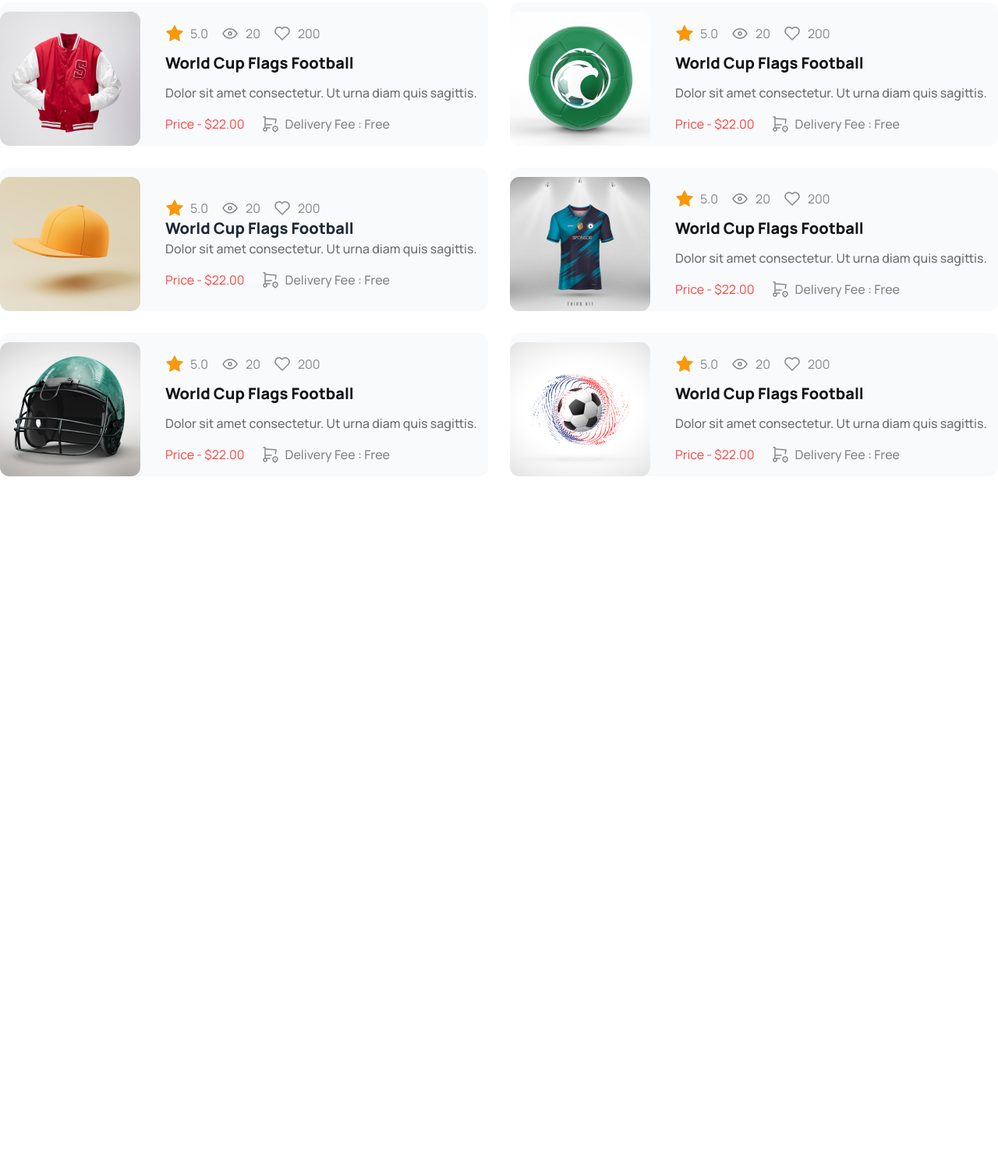
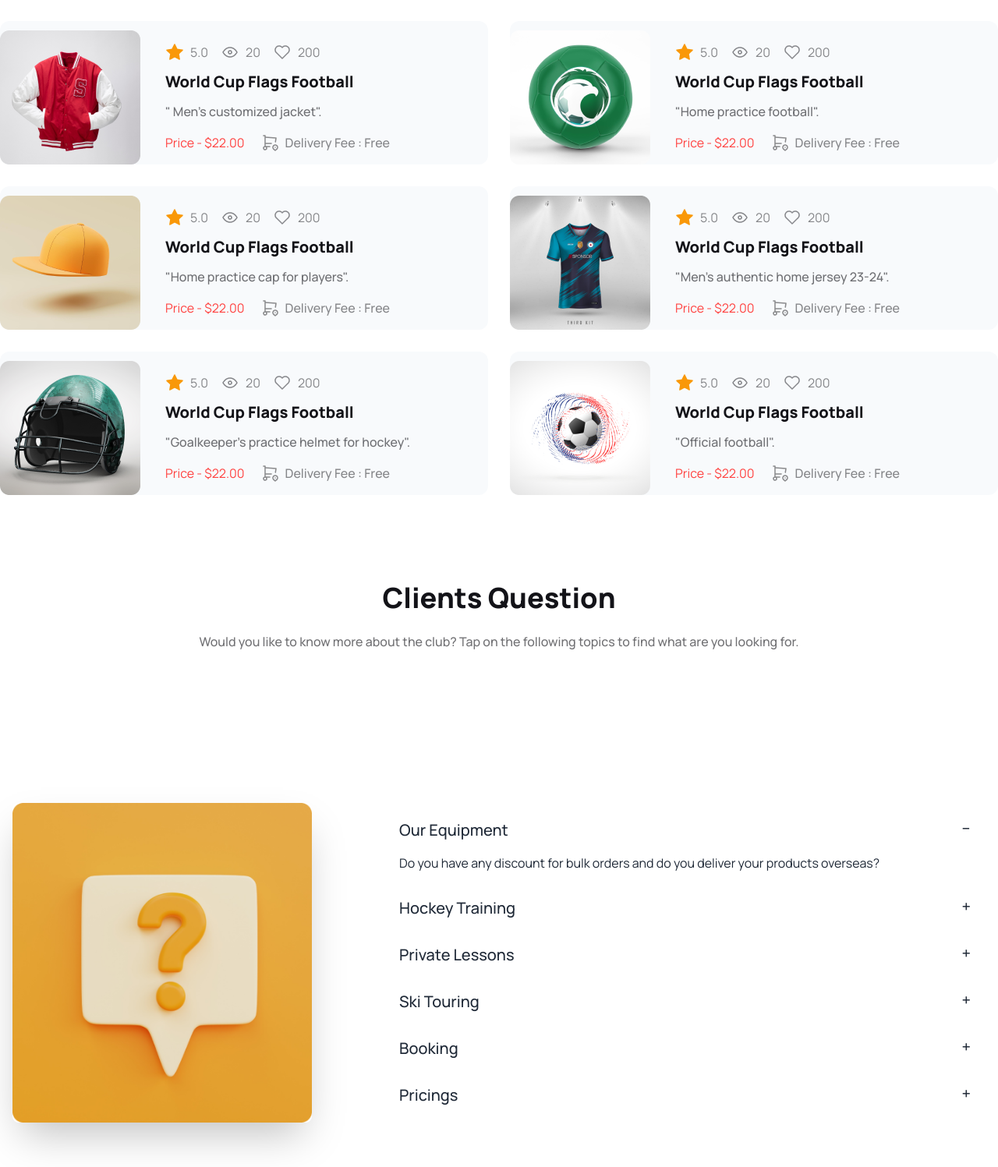
Before and after one commit to Tonmoy6657/Third-Assignment, a plain HTML site: page index.html in a window 1280 px wide. Shown: the part 2803-4300 px from the top of the page at 78% size. Before the commit the page ends 3414 px from the top, so only its background shows below. Drawn offline with nearby package versions, Linux system fonts and the light colour scheme.

Commit message:
client section completed

```diff
--- a/index.html
+++ b/index.html
@@ -189,7 +189,8 @@
                         style="background-image: url(./Images/3.png);">
                         <div class=" bg-opacity-60 text-white px-10 pt-36 flex flex-col justify-end items-start">
                             <h2 class="text-2xl font-extrabold mb-4">Teenager Program</h2>
-                            <p class="font-medium mb-6">Play hockey,meet new friends, foster your skills, participate in various tournaments & have a lot of fun . Flourish your juvenile period with us.</p>
+                            <p class="font-medium mb-6">Play hockey,meet new friends, foster your skills, participate in
+                                various tournaments & have a lot of fun . Flourish your juvenile period with us.</p>
                             <button class=" bg-primary-color px-6 py-3 text-white rounded-lg">Register Now!</button>
                         </div>
                     </div>
@@ -197,7 +198,10 @@
                         style="background-image: url(./Images/4.png);">
                         <div class=" bg-opacity-60 text-white px-10 pt-24 flex flex-col justify-end items-start">
                             <h2 class="text-2xl font-extrabold mb-4">Professional Program</h2>
-                            <p class="font-medium mb-6 lg:w-1/3">We provide impressive facilities combined with modern technology & traditional skills to ameliorate the abilities of every player who has ambition & passion for building up their career in hockey.Reach a high level of expertise in you desired field.</p>
+                            <p class="font-medium mb-6 lg:w-1/3">We provide impressive facilities combined with modern
+                                technology & traditional skills to ameliorate the abilities of every player who has
+                                ambition & passion for building up their career in hockey.Reach a high level of
+                                expertise in you desired field.</p>
                             <button class=" bg-primary-color px-6 py-3 text-white rounded-lg">Register Now!</button>
                         </div>
                     </div>
@@ -212,8 +216,9 @@
         <section>
             <div class=" mb-12 text-center">
                 <h2 class="text-4xl font-extrabold text-word-color">Our New Products</h2>
-                <p class="text-[#13131899] font-medium">Dit amet consectetur. Condimentum dignissim adipiscing aliquam
-                    turpis placerat dolor. Purus urna in sit nullam proin. </p>
+                <p class="text-[#13131899] font-medium ">Spend your money not only for purchasing exclusive products but also to take a piece of memory at your home.
+                    <br>
+                    Let's take a look on our new collections. </p>
             </div>
 
             <div class="grid lg:grid-cols-2 gap-10 lg:gap-7 ">
@@ -238,7 +243,7 @@
                             </div>
                         </div>
                         <h2 class="text-xl font-extrabold text-word-color lg:py-3">World Cup Flags Football</h2>
-                    <p class="text-[#13131899] font-medium mb-2 lg:mb-4">Dolor sit amet consectetur. Ut urna diam quis sagittis. </p>
+                        <p class="text-[#13131899] font-medium mb-2 lg:mb-4">" Men's customized jacket". </p>
                         <div class=" lg:flex gap-5">
                             <p class="text-primary-color">Price - $22.00</p>
                             <div class="flex gap-2 pb-4">
@@ -269,7 +274,7 @@
                             </div>
                         </div>
                         <h2 class="text-xl font-extrabold text-word-color lg:py-3">World Cup Flags Football</h2>
-                    <p class="text-[#13131899] font-medium mb-2 lg:mb-4">Dolor sit amet consectetur. Ut urna diam quis sagittis. </p>
+                        <p class="text-[#13131899] font-medium mb-2 lg:mb-4">"Home practice football". </p>
                         <div class="lg:flex gap-5">
                             <p class="text-primary-color">Price - $22.00</p>
                             <div class="flex gap-2 pb-4">
@@ -299,8 +304,8 @@
                                 <p class="text-[#13131880]">200</p>
                             </div>
                         </div>
-                    <h2 class="text-xl font-extrabold text-word-colorlg:py-3">World Cup Flags Football</h2>
-                    <p class="text-[#13131899] font-medium mb-2 lg:mb-4">Dolor sit amet consectetur. Ut urna diam quis sagittis. </p>
+                        <h2 class="text-xl font-extrabold text-word-color lg:py-3">World Cup Flags Football</h2>
+                        <p class="text-[#13131899] font-medium mb-2 lg:mb-4">"Home practice cap for players". </p>
                         <div class="lg:flex gap-5">
                             <p class="text-primary-color">Price - $22.00</p>
                             <div class="flex gap-2 pb-4">
@@ -331,7 +336,7 @@
                             </div>
                         </div>
                         <h2 class="text-xl font-extrabold text-word-color lg:py-3">World Cup Flags Football</h2>
-                    <p class="text-[#13131899] font-medium mb-2 lg:mb-4">Dolor sit amet consectetur. Ut urna diam quis sagittis. </p>
+                        <p class="text-[#13131899] font-medium mb-2 lg:mb-4">"Men's authentic home jersey 23-24". </p>
                         <div class="lg:flex gap-5">
                             <p class="text-primary-color">Price - $22.00</p>
                             <div class="flex gap-2 pb-4">
@@ -362,7 +367,7 @@
                             </div>
                         </div>
                         <h2 class="text-xl font-extrabold text-word-color lg:py-3">World Cup Flags Football</h2>
-                    <p class="text-[#13131899] font-medium mb-2 lg:mb-4">Dolor sit amet consectetur. Ut urna diam quis sagittis. </p>
+                        <p class="text-[#13131899] font-medium mb-2 lg:mb-4">"Goalkeeper's practice helmet for hockey". </p>
                         <div class="lg:flex gap-5">
                             <p class="text-primary-color">Price - $22.00</p>
                             <div class="flex gap-2 pb-4">
@@ -393,7 +398,7 @@
                             </div>
                         </div>
                         <h2 class="text-xl font-extrabold text-word-color lg:py-3">World Cup Flags Football</h2>
-                    <p class="text-[#13131899] font-medium mb-2 lg:mb-4">Dolor sit amet consectetur. Ut urna diam quis sagittis. </p>
+                        <p class="text-[#13131899] font-medium mb-2 lg:mb-4"> "Official football".</p>
                         <div class="lg:flex gap-5">
                             <p class="text-primary-color">Price - $22.00</p>
                             <div class="flex gap-2 pb-4">
@@ -405,6 +410,102 @@
                 </div>
             </div>
         </section>
+        <!-- New-product sections end -->
+
+        <!-- client question sections start -->
+
+        <section>
+
+            <div class="mt-28 text-center">
+                <h2 class="text-4xl font-extrabold text-word-color ">Clients Question</h2>
+                <p class="text-[#13131899] font-medium pt-6 ">Would you like to know more about the club? Tap on the following topics to find what are you looking for.</p>
+            </div>
+
+            <div class="hero min-h-screen ">
+                <div class="hero-content lg:gap-24 flex-col lg:flex-row">
+                    <img src="./Images/11.png" class=" w-2/3 lg:max-w-sm rounded-lg shadow-2xl" />
+                    <div class="lg:w-[950px]">
+                        <!-- first-FAQ -->
+                        <div class="collapse collapse-plus ">
+                            <input type="radio" name="my-accordion-3" checked="checked" />
+                            <div class="collapse-title text-xl font-medium">
+                                Our Equipment
+                            </div>
+                            <div class="collapse-content">
+                                <p>Do you have any discount for bulk orders and do you deliver your products overseas?
+                                </p>
+                            </div>
+                        </div>
+
+                        <!-- second-FAQ -->
+                        <div class="collapse collapse-plus ">
+                            <input type="radio" name="my-accordion-3" />
+                            <div class="collapse-title text-xl font-medium">
+                                Hockey Training
+                            </div>
+                            <div class="collapse-content">
+                                <p>hello</p>
+                            </div>
+                        </div>
+
+                        <!-- third-FAQ -->
+                        <div class="collapse collapse-plus ">
+                            <input type="radio" name="my-accordion-3" />
+                            <div class="collapse-title text-xl font-medium">
+                                Private Lessons
+                            </div>
+                            <div class="collapse-content">
+                                <p>hello</p>
+                            </div>
+                        </div>
+
+                        <!-- fourth-FAQ -->
+                        <div class="collapse collapse-plus ">
+                            <input type="radio" name="my-accordion-3" />
+                            <div class="collapse-title text-xl font-medium">
+                                Ski Touring
+                            </div>
+                            <div class="collapse-content">
+                                <p>hello</p>
+                            </div>
+                        </div>
+
+                        <!-- fifth-FAQ -->
+                        <div class="collapse collapse-plus ">
+                            <input type="radio" name="my-accordion-3" />
+                            <div class="collapse-title text-xl font-medium">
+                                Booking
+                            </div>
+                            <div class="collapse-content">
+                                <p>hello</p>
+                            </div>
+                        </div>
+
+                        <!-- sixth-FAQ -->
+                        <div class="collapse collapse-plus ">
+                            <input type="radio" name="my-accordion-3" />
+                            <div class="collapse-title text-xl font-medium">
+                                Pricings
+                            </div>
+                            <div class="collapse-content">
+                                <p>hello</p>
+                            </div>
+                        </div>
+                    </div>
+                </div>
+            </div>
+        </section>
+
+
+
+
+
+
+
+
+
+
+
     </main>
 </body>
 
```
Lines whose indentation alone changed are shown as unchanged.
